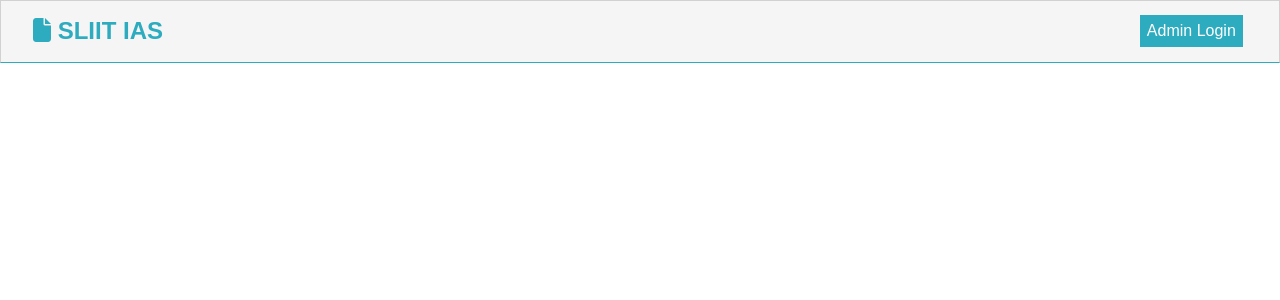
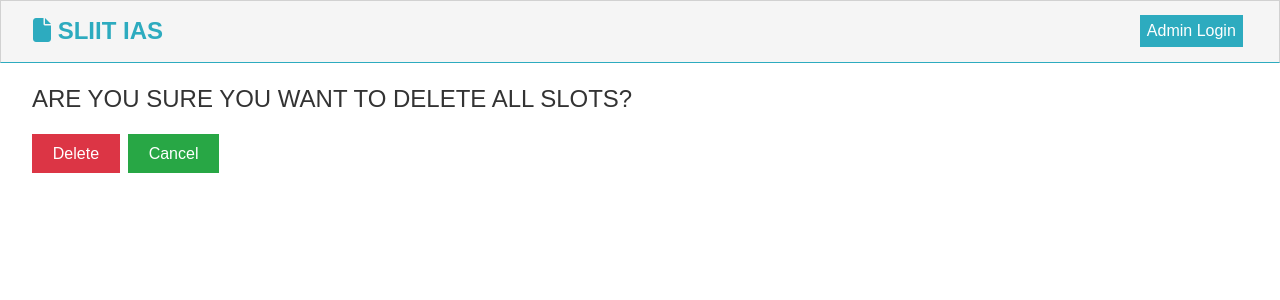
Before and after one commit to Fill-In-The-Blanks/InitialRepo, a React (Create React App) app in the folder frontend/: page /slotsConfirmation in a window 1280 px wide. Shown: the top 300 px of the page. Built offline with nearby package versions, Linux system fonts and the light colour scheme; no server answers.

Commit message:
Slots bulk delete confirmation box

```diff
--- a/frontend/src/App.js
+++ b/frontend/src/App.js
@@ -18,6 +18,7 @@ import List from './components/Modules/Modules';
 import EditModule from './components/Modules/EditModule';
 import InitialConfig from './components/initialConfig/InitialConfig';
 import Employees from './components/employee/Employees';
+import SlotsConfirmationDialog from './components/dialogBox/SlotsConfirmationDialog';
 
 import { useNavigate } from 'react-router-dom';
 import setAuthToken from './utils/setAuthToken';
@@ -78,6 +79,10 @@ const App = () => {
               <Route path='/EditModules/:id' element={<EditModule />} />
               <Route path='/initialConfig' element={<InitialConfig />} />
               <Route path='/listEmployees' element={<Employees />} />
+              <Route
+                path='/slotsConfirmation'
+                element={<SlotsConfirmationDialog />}
+              />
             </Route>
           </Routes>
         </Fragment>
--- a/frontend/src/components/dashboard/AdminDashboard.js
+++ b/frontend/src/components/dashboard/AdminDashboard.js
@@ -18,7 +18,7 @@ const AdminDashboard = ({ auth: { admin } }) => {
 
       <Link className='btn empManagement' to='/employeeManagement'></Link>
       <Link className='btn moduleManagement' to='/ListModules'></Link>
-      <Link class='btn' to='/timetableManagement'>
+      <Link className='btn' to='/timetableManagement'>
         Timetable Management
       </Link>
       <Link className='btn initialConfig' to='/initialConfig'></Link>
--- /dev/null
+++ b/frontend/src/components/dialogBox/SlotsConfirmationDialog.js
@@ -0,0 +1,37 @@
+import React, { Fragment } from 'react';
+import PropTypes from 'prop-types';
+import { connect } from 'react-redux';
+import { deleteSlots } from '../../actions/timetable';
+
+const SlotsConfirmationDialog = ({ status, setStatus, deleteSlots }) => {
+  return (
+    <Fragment>
+      <p className='lead'>ARE YOU SURE YOU WANT TO DELETE ALL SLOTS?</p>
+      <div className='dialogContentAlignment2'>
+        <button
+          className='btn btn-danger'
+          onClick={() => {
+            setStatus({ delete: !status.delete });
+            deleteSlots();
+          }}
+        >
+          Delete
+        </button>
+        <button
+          className='btn btn-success'
+          onClick={() => setStatus({ delete: !status.delete })}
+        >
+          Cancel{' '}
+        </button>
+      </div>
+    </Fragment>
+  );
+};
+
+SlotsConfirmationDialog.propTypes = {
+  status: PropTypes.any,
+  setStatus: PropTypes.func,
+  deleteSlots: PropTypes.func.isRequired,
+};
+
+export default connect(null, { deleteSlots })(SlotsConfirmationDialog);
--- a/frontend/src/components/timetable/TimetableManagement.js
+++ b/frontend/src/components/timetable/TimetableManagement.js
@@ -3,16 +3,18 @@ import PropTypes from 'prop-types';
 
 import { connect } from 'react-redux';
 import { Link } from 'react-router-dom';
-import { getSlots, deleteSlots } from '../../actions/timetable';
+import { getSlots } from '../../actions/timetable';
 import TimetableItem from './TimetableItem';
+import SlotsConfirmationDialog from '../dialogBox/SlotsConfirmationDialog';
 
-const TimetableManagement = ({
-  getSlots,
-  deleteSlots,
-  timetable: { slots },
-}) => {
+const TimetableManagement = ({ getSlots, timetable: { slots } }) => {
+  const [buttonStatus, setButtonStatus] = useState({
+    delete: false,
+  });
+
   useEffect(() => {
     getSlots();
+    buttonStatus.delete = false;
   }, []);
 
   return (
@@ -20,27 +22,40 @@ const TimetableManagement = ({
       <section className='container container-margin-top-override'>
         <p className='lead'>Timetable Management</p>
 
+        {buttonStatus.delete ? (
+          <Fragment>
+            <SlotsConfirmationDialog
+              status={buttonStatus}
+              setStatus={setButtonStatus}
+              deleteP={buttonStatus.delete}
+            />
+          </Fragment>
+        ) : (
+          <Fragment>
             <Link to={`/`}>
-          <button className='btn btn-primary' style={{ marginBottom: '5px' }}>
+              <button
+                className='btn btn-primary'
+                style={{ marginBottom: '5px' }}
+              >
                 Add Slot
               </button>
             </Link>
             <Link to={`/timetableManagement`}>
               <button className='btn btn-primary'>List Slots</button>
             </Link>
-
             <button
               className='btn btn-danger'
               style={{ float: 'right' }}
-          onClick={() => deleteSlots()}
+              onClick={() => setButtonStatus({ delete: !buttonStatus.delete })}
             >
               Delete All Slots{' '}
             </button>
-
             {slots.length > 0 ? (
               <TimetableItem slots={slots} />
             ) : (
               <h4>No slots found</h4>
+            )}
+          </Fragment>
         )}
       </section>
     </Fragment>
@@ -49,10 +64,8 @@ const TimetableManagement = ({
 
 TimetableManagement.propTypes = {
   getSlots: PropTypes.func.isRequired,
-  deleteSlots: PropTypes.func.isRequired,
   timetable: PropTypes.object.isRequired,
   auth: PropTypes.object.isRequired,
-  Confirm: PropTypes.any,
 };
 
 const mapStateToProps = (state) => ({
@@ -60,6 +73,4 @@ const mapStateToProps = (state) => ({
   auth: state.auth,
 });
 
-export default connect(mapStateToProps, { getSlots, deleteSlots })(
-  TimetableManagement
-);
+export default connect(mapStateToProps, { getSlots })(TimetableManagement);
```
Also changed, not shown: frontend/src/App.css (+8 -0 lines). Lines whose indentation alone changed are shown as unchanged.
